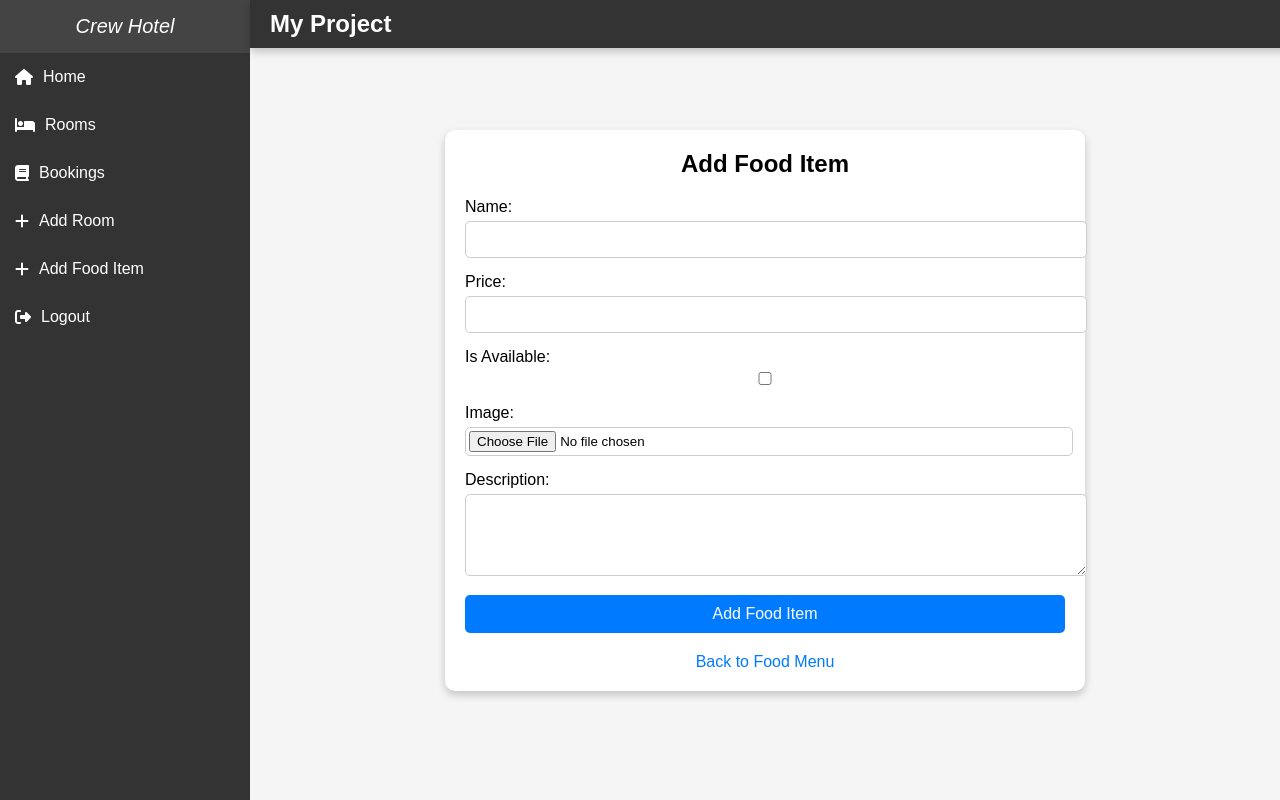
After one commit to atmmtawa/g2hotel, a Django app: page /add_food_item/ in a window 1280 px wide. The commit adds this page. Run offline with Django 5.2, Linux system fonts and the light colour scheme; a user stored in the database is signed in.

Commit message:
New changes

```diff
--- a/hotel/models.py
+++ b/hotel/models.py
@@ -5,7 +5,7 @@ from django.contrib.auth.models import AbstractUser
 
 class CustomUser(AbstractUser):
     is_manager = models.BooleanField(default=False)
-    is_customer = models.BooleanField(default=False)
+    is_staff = models.BooleanField(default=False)
     is_guest = models.BooleanField(default=False)
 
 
@@ -60,6 +60,12 @@ class ManagerProfile(models.Model):
     def __str__(self):
         return self.user.get_full_name()
 
+class StaffProfile(models.Model):
+    user = models.OneToOneField(settings.AUTH_USER_MODEL, on_delete=models.CASCADE)
+    phone_number = models.CharField(max_length=20)
+
+    def __str__(self):
+        return self.user.get_full_name()
 class CustomerProfile(models.Model):
     user = models.OneToOneField(CustomUser, on_delete=models.CASCADE)
     phone_number = models.CharField(max_length=20)
@@ -77,3 +83,30 @@ class GuestProfile(models.Model):
 
     def __str__(self):
         return self.user.get_full_name()
+
+class FoodItem(models.Model):
+    name = models.CharField(max_length=255)
+    description = models.TextField(blank=True, null=True)
+    price = models.DecimalField(max_digits=10, decimal_places=2)
+    is_available = models.BooleanField(default=True)
+    image = models.ImageField(upload_to='food_images/', blank=True, null=True)
+
+    def __str__(self):
+        return self.name
+
+class Order(models.Model):
+    guest = models.ForeignKey(CustomUser, related_name='orders', on_delete=models.CASCADE)
+    order_date = models.DateTimeField(auto_now_add=True)
+    total_price = models.DecimalField(max_digits=10, decimal_places=2)
+    is_processed = models.BooleanField(default=False)
+
+    def __str__(self):
+        return f"Order {self.id} by {self.guest}"
+
+class OrderItem(models.Model):
+    order = models.ForeignKey(Order, related_name='order_items', on_delete=models.CASCADE)
+    food_item = models.ForeignKey(FoodItem, related_name='order_items', on_delete=models.CASCADE)
+    quantity = models.PositiveIntegerField()
+
+    def __str__(self):
+        return f"{self.quantity} x {self.food_item.name} (Order {self.order.id})"
--- a/hotel/urls.py
+++ b/hotel/urls.py
@@ -13,5 +13,7 @@ urlpatterns = [
     path('room_list/', views.room_list, name='room_list'),
     path('', views.home, name='home'),
     path('room/<int:room_id>/', views.room_details, name='room_details'),
+    path('add_food_item/', views.add_food_item, name='add_food_item'),
+    path('food_menu/', views.food_menu, name='food_menu'),
 
 ]
--- a/hotel/views.py
+++ b/hotel/views.py
@@ -3,7 +3,7 @@ from django.shortcuts import get_object_or_404, render, redirect
 from django.contrib.auth import login, authenticate, logout
 from django.contrib.auth.decorators import login_required
 from django.contrib import messages
-from .models import CustomUser, GuestProfile, Booking, Room
+from .models import *
 from django.utils import timezone
 
 def home(request):
@@ -132,3 +132,32 @@ def add_room(request):
 def room_details(request, room_id):
     room = get_object_or_404(Room, id=room_id)
     return render(request, 'room_details.html', {'room': room})
+
+@login_required
+def add_food_item(request):
+    if request.method == 'POST':
+        name = request.POST.get('name')
+        description = request.POST.get('description')
+        price = request.POST.get('price')
+        is_available = request.POST.get('is_available') == 'on'
+        image = request.FILES.get('image')
+
+        if not name or not price:
+            messages.error(request, "Please fill out all required fields.")
+            return redirect('add_food_item')
+
+        food_item = FoodItem(
+            name=name,
+            description=description,
+            price=price,
+            is_available=is_available,
+            image=image
+        )
+        food_item.save()
+        messages.success(request, "Food item added successfully!")
+        return redirect('food_menu')
+
+    return render(request, 'add_food_item.html')
+
+def food_menu(request):
+    pass
--- /dev/null
+++ b/templates/add_food_item.html
@@ -0,0 +1,102 @@
+{% extends 'side_bar.html'%}
+{% block main_b %}
+{% load static %}
+<!DOCTYPE html>
+<html>
+<head>
+    <title>Add Food Item</title>
+    <style>
+        body {
+            font-family: Arial, sans-serif;
+            margin: 0;
+            padding: 0;
+            background-color: #f5f5f5;
+        }
+        .container {
+            max-width: 600px;
+            margin: 50px auto;
+            background-color: #fff;
+            padding: 20px;
+            border-radius: 10px;
+            box-shadow: 0 4px 8px rgba(0, 0, 0, 0.2);
+        }
+        .container h2 {
+            text-align: center;
+            margin-bottom: 20px;
+        }
+        .form-group {
+            margin-bottom: 15px;
+        }
+        .form-group label {
+            display: block;
+            margin-bottom: 5px;
+        }
+        .form-group input, .form-group select, .form-group textarea {
+            width: 100%;
+            padding: 10px;
+            border: 1px solid #ccc;
+            border-radius: 5px;
+        }
+        .form-group input[type="file"] {
+            padding: 3px;
+        }
+        .form-group button {
+            width: 100%;
+            padding: 10px;
+            background-color: #007bff;
+            border: none;
+            color: white;
+            font-size: 16px;
+            border-radius: 5px;
+            cursor: pointer;
+            transition: background-color 0.3s;
+        }
+        .form-group button:hover {
+            background-color: #0056b3;
+        }
+        .back-button {
+            display: block;
+            text-align: center;
+            margin-top: 20px;
+            text-decoration: none;
+            color: #007bff;
+        }
+        .back-button:hover {
+            text-decoration: underline;
+        }
+    </style>
+</head>
+<body>
+    <div class="container">
+        <h2>Add Food Item</h2>
+        <form method="post" enctype="multipart/form-data">
+            {% csrf_token %}
+            <div class="form-group">
+                <label for="name">Name:</label>
+                <input type="text" id="name" name="name" required>
+            </div>
+            <div class="form-group">
+                <label for="price">Price:</label>
+                <input type="number" step="0.01" id="price" name="price" required>
+            </div>
+            <div class="form-group">
+                <label for="is_available">Is Available:</label>
+                <input type="checkbox" id="is_available" name="is_available">
+            </div>
+            <div class="form-group">
+                <label for="image">Image:</label>
+                <input type="file" id="image" name="image">
+            </div>
+            <div class="form-group">
+                <label for="description">Description:</label>
+                <textarea id="description" name="description" rows="4"></textarea>
+            </div>
+            <div class="form-group">
+                <button type="submit">Add Food Item</button>
+            </div>
+        </form>
+        <a href="{% url 'food_menu' %}" class="back-button">Back to Food Menu</a>
+    </div>
+</body>
+</html>
+{% endblock %}
--- a/templates/side_bar.html
+++ b/templates/side_bar.html
@@ -151,6 +151,10 @@
             <i class="fas fa-plus icon"></i>
             <span class="title">Add Room</span>
         </a>
+        <a href="{% url 'add_food_item' %}">
+            <i class="fas fa-plus icon"></i>
+            <span class="title">Add Food Item</span>
+        </a>
         <a href="{% url 'logout' %}">
             <i class="fas fa-sign-out-alt icon"></i>
             <span class="title">Logout</span>
```
Also changed, not shown: templates/room_list.html (+12 -1 lines), db.sqlite3, hotel/migrations/0005_fooditem_remove_customuser_is_customer_and_more.py (added), media/food_images/hotel3.jpg (added).
